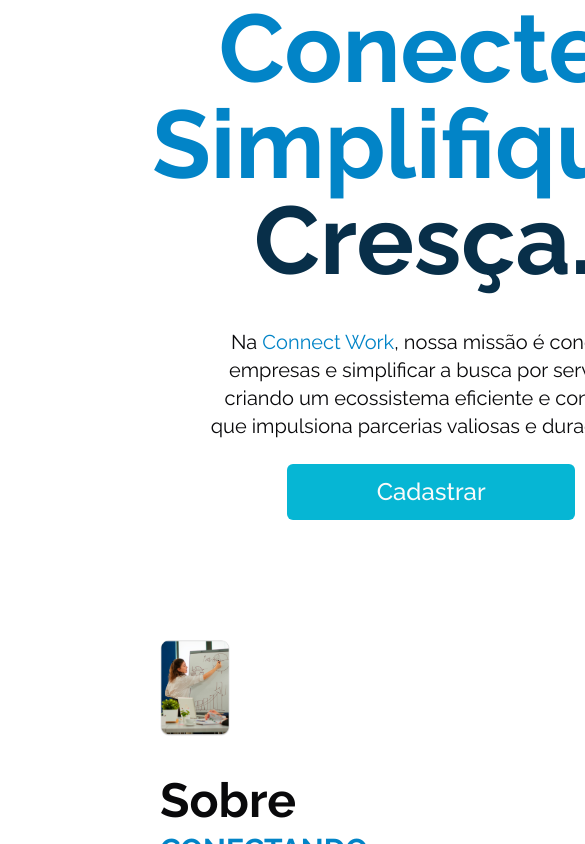
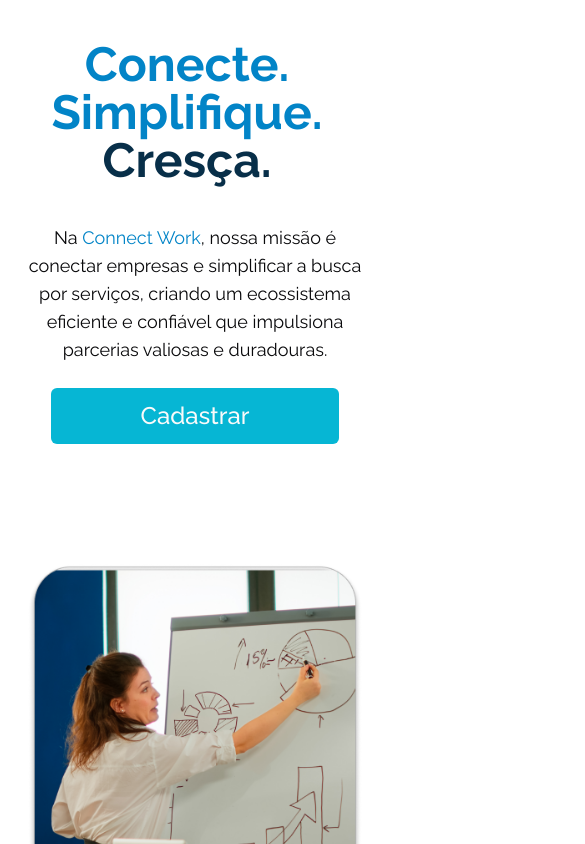
Before and after one commit to Gabriel-Vasconcelos/connect-work, a Next.js app: page / in a window 390 px wide. Shown: the top 844 px of the page, 585 px wide, since content can reach past the window. Built offline with nearby package versions, Linux system fonts and the light colour scheme.

Commit message:
Fix: Responsive Bug

```diff
--- a/src/app/globals.css
+++ b/src/app/globals.css
@@ -63,6 +63,7 @@
   * {
     @apply border-border;
   }
+
   body {
     @apply bg-background text-foreground;
   }
@@ -73,7 +74,7 @@
 }
 
 .site--container {
-  @apply max-w-[1440px] mx-auto px-40;
+  @apply px-7 max-w-[1440px] mx-auto lg:px-40;
 }
 
 /* Typography */
--- a/src/app/page.tsx
+++ b/src/app/page.tsx
@@ -1,13 +1,14 @@
 import { FiftyFifty } from "@/components/FiftyFifty";
 import { Hero } from "@/components/Hero";
+import { UnauthenticatedHeader } from "@/components/UnauthenticatedHeader";
 
 export default function Home() {
   return (
-    <main className="flex flex-col gap-y-20 mb-8">
+    <div className="flex flex-col gap-y-20 mb-8 w-full">
       <Hero />
       <FiftyFifty image="/assets/business-woman.png" imagePosition="left" title="Sobre" subtitle="Conectando Negócios, Transformando Resultados" description="Nossa plataforma conecta pessoas e empresas que procuram fornecer seus serviços com aquelas que necessitam de serviços específicos, criando um ecossistema eficiente e confiável para ambas as partes. Oferecemos uma solução integrada que facilita a busca, contratação e gestão de serviços." />
       <FiftyFifty className="bg-sky-950 text-white" image="/assets/illustration-1.png" imagePosition="right" title="Porque escolher a Connect Work?" description="A Connect Work não é apenas mais uma plataforma de conexão de serviços—é a solução que sua empresa precisa para transformar desafios em oportunidades. Escolher a ConnectWork significa optar por eficiência e resultados que realmente fazem a diferença." />
       <p className="mx-auto -mt-10 text-gray-600">Connect Work 2024 © </p>
-    </main>
+    </div>
   );
 }
--- a/src/components/Hero/Hero.tsx
+++ b/src/components/Hero/Hero.tsx
@@ -4,14 +4,14 @@ import Image from "next/image";
 
 export const Hero = () => {
   return (
-    <section className="max-xl:text-center grid gap-x-10 items-center xl:grid-cols-2">
+    <section className="max-xl:text-center max-xl:mt-10 grid gap-x-10 items-center xl:grid-cols-2">
       <div className="max-xl:items-center site--container flex flex-col">
-        <h1 className="max-xl:items-center flex flex-col justify-center text-8xl font-bold -translate-x-2">
+        <h1 className="max-xl:items-center flex flex-col justify-center text-5xl font-bold -translate-x-2 lg:text-8xl">
           <span className="text-sky-600">Conecte.</span>
           <span className="text-sky-600">Simplifique.</span>
           <span className="text-sky-950">Cresça.</span>
         </h1>
-        <p className="mt-10 text-xl max-w-[450px]">
+        <p className="mt-10 text-lg max-w-[450px] lg:text-xl">
           Na <span className="text-sky-600">Connect Work</span>,
           nossa missão é conectar empresas e simplificar a busca por serviços, criando um ecossistema eficiente e confiável que impulsiona parcerias valiosas e duradouras.</p>
         <Link className="w-full" href="/register" title="Cadastre-se"><Button size="lg" className="mt-6 w-full max-w-72 text-2xl py-7 bg-cyan-500 hover:bg-cyan-700 transition duration-200">Cadastrar</Button></Link>
```
